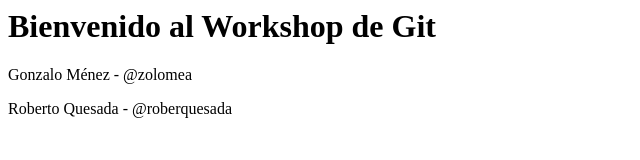
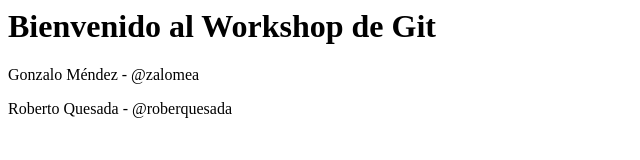
Before and after one commit to zalomea/WorkshopGitWUG, a plain HTML site: page index.html in a window 1280 px wide. Shown: the full height of the page, 0-640 px from the left. Drawn offline with Linux system fonts and the light colour scheme.

Commit message:
Correción del nombre y twitter

```diff
--- a/index.html
+++ b/index.html
@@ -5,7 +5,7 @@
 </head>
 <body>
 <h1>Bienvenido al Workshop de Git</h1>
-<p>Gonzalo Ménez - @zolomea</p>
+<p>Gonzalo Méndez - @zalomea</p>
 <p>Roberto Quesada - @roberquesada</p>
 </body>
 </html>
```
